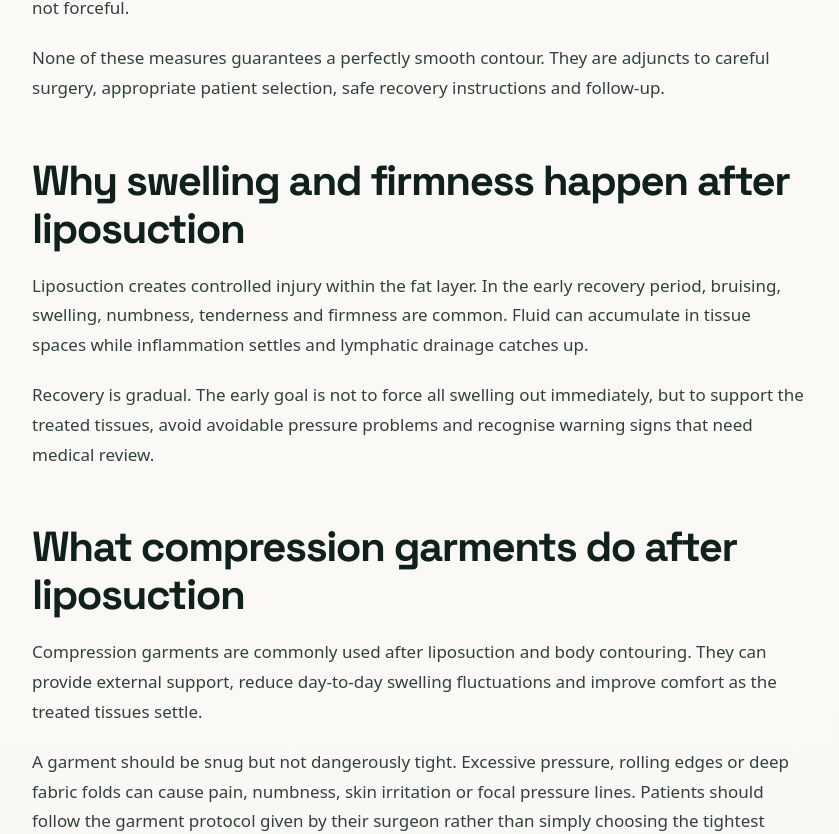
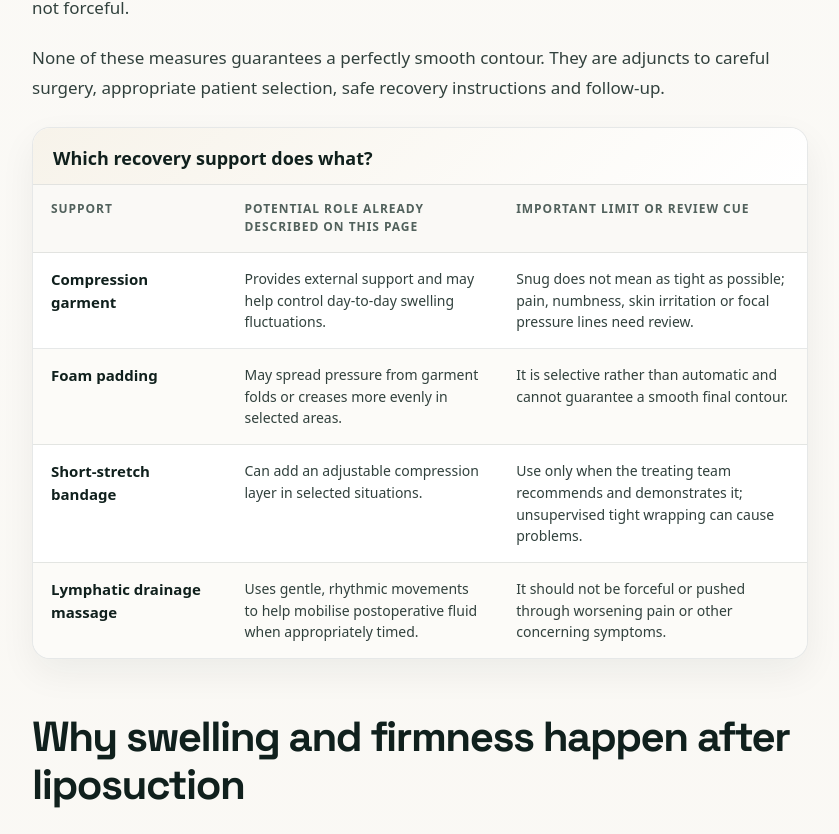
Before and after one commit to zatyrical/plasticwebsite, a Next.js app: page /compression-foam-lymphatic-massage-after-liposuction in a window 1280 px wide. Shown: the part 1498-2332 px from the top of the page, without its empty margins (220-1059 px from the left). Built offline with nearby package versions, Linux system fonts and the light colour scheme.

Commit message:
Clarify post-liposuction recovery supports (#139)
Turn existing clinician-authored aftercare guidance into an accessible decision aid, complete the contents navigation, and preserve the distinct clinical-review date.

```diff
--- a/app/compression-foam-lymphatic-massage-after-liposuction/page.tsx
+++ b/app/compression-foam-lymphatic-massage-after-liposuction/page.tsx
@@ -10,6 +10,7 @@ const title = 'Compression Garments, Foam and Lymphatic Massage After Liposuctio
 const description = 'Patient guide to compression garments, foam padding, short-stretch bandages and lymphatic drainage massage after liposuction, including swelling, contour support and safety warnings.';
 const articleUrl = `${baseUrl}/${slug}`;
 const reviewedDate = '2026-09-15';
+const modifiedDate = '2026-10-11';
 const foamImage = '/images/body-contouring/post-liposuction-compression-garment-foam-recovery-pad.jpg';
 
 export const metadata: Metadata = {
@@ -108,7 +109,7 @@ const medicalArticleJsonLd = {
       ],
       image: `${baseUrl}${foamImage}`,
       datePublished: reviewedDate,
-      dateModified: reviewedDate,
+      dateModified: modifiedDate,
       lastReviewed: reviewedDate,
       author: { '@id': physicianId },
       reviewedBy: { '@id': physicianId },
@@ -147,6 +148,7 @@ export default function LiposuctionCompressionFoamMassagePage() {
                 <li><a href="#foam-padding">Foam padding</a></li>
                 <li><a href="#short-stretch-bandages">Short-stretch bandages</a></li>
                 <li><a href="#lymphatic-massage">Lymphatic massage</a></li>
+                <li><a href="#how-they-work-together">How the supports differ</a></li>
                 <li><a href="#when-to-call">When to call your surgeon</a></li>
                 <li><a href="#faq">FAQs</a></li>
               </ul>
@@ -171,6 +173,40 @@ export default function LiposuctionCompressionFoamMassagePage() {
               <h2>Short answer: are compression, foam and lymphatic massage useful after liposuction?</h2>
               <p>Often, yes — but the details matter. A compression garment can support tissues and help control swelling after liposuction. Foam padding may be placed beneath the garment in selected areas to spread pressure more evenly. Short-stretch bandages may sometimes be added over the garment as an adjustable extra compression layer. Gentle lymphatic drainage massage may help mobilise excess postoperative fluid toward lymph-node basins when it is appropriately timed and not forceful.</p>
               <p>None of these measures guarantees a perfectly smooth contour. They are adjuncts to careful surgery, appropriate patient selection, safe recovery instructions and follow-up.</p>
+              <div className="article-comparison-wrap" tabIndex={0} role="region" aria-label="Post-liposuction recovery support comparison">
+                <table className="article-comparison-table">
+                  <caption>Which recovery support does what?</caption>
+                  <thead>
+                    <tr>
+                      <th scope="col">Support</th>
+                      <th scope="col">Potential role already described on this page</th>
+                      <th scope="col">Important limit or review cue</th>
+                    </tr>
+                  </thead>
+                  <tbody>
+                    <tr>
+                      <th scope="row">Compression garment</th>
+                      <td>Provides external support and may help control day-to-day swelling fluctuations.</td>
+                      <td>Snug does not mean as tight as possible; pain, numbness, skin irritation or focal pressure lines need review.</td>
+                    </tr>
+                    <tr>
+                      <th scope="row">Foam padding</th>
+                      <td>May spread pressure from garment folds or creases more evenly in selected areas.</td>
+                      <td>It is selective rather than automatic and cannot guarantee a smooth final contour.</td>
+                    </tr>
+                    <tr>
+                      <th scope="row">Short-stretch bandage</th>
+                      <td>Can add an adjustable compression layer in selected situations.</td>
+                      <td>Use only when the treating team recommends and demonstrates it; unsupervised tight wrapping can cause problems.</td>
+                    </tr>
+                    <tr>
+                      <th scope="row">Lymphatic drainage massage</th>
+                      <td>Uses gentle, rhythmic movements to help mobilise postoperative fluid when appropriately timed.</td>
+                      <td>It should not be forceful or pushed through worsening pain or other concerning symptoms.</td>
+                    </tr>
+                  </tbody>
+                </table>
+              </div>
             </section>
 
             <section id="why-swelling-happens">
--- a/app/sitemap.ts
+++ b/app/sitemap.ts
@@ -11,7 +11,7 @@ const latestModifiedPaths = new Map([
   ['/aesthetic-surgery', '2026-10-10'],
   ['/reconstructive-surgery', '2026-10-10'],
   ['/breast-reconstruction-singapore', '2026-10-10'],
-  ['/compression-foam-lymphatic-massage-after-liposuction', '2026-10-10'],
+  ['/compression-foam-lymphatic-massage-after-liposuction', '2026-10-11'],
   ['/gender-affirming-chest-reconstruction-singapore', '2026-10-10'],
   ['/head-neck-reconstruction-singapore', '2026-10-10'],
   ['/lower-limb-reconstruction-singapore', '2026-10-10'],
```
Also changed, not shown: reports/20261011-post-liposuction-recovery-decision-aid.md (added, +38 -0 lines).
